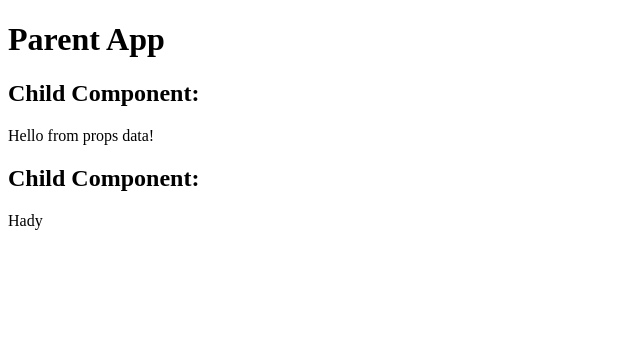
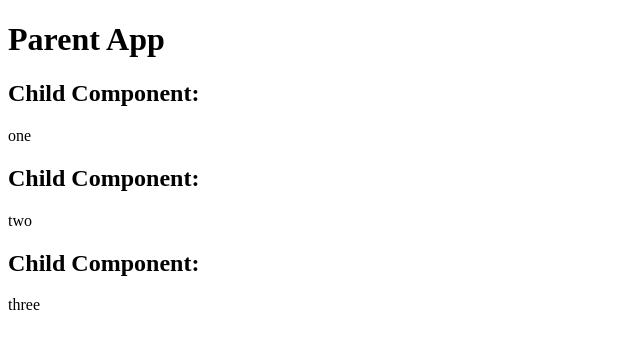
Before and after one commit to nandahadymulya/vue3-basic, a Vue app: page / in a window 1280 px wide. Shown: the top 348 px of the page, without its empty margins (0-640 px from the left). Built offline with nearby package versions, Linux system fonts and the light colour scheme.

Commit message:
feat: v-for component

```diff
--- a/src/App.vue
+++ b/src/App.vue
@@ -7,6 +7,7 @@ export default {
   components: { ChildComponent },
   data() {
     return {
+      todos: ["one", "two", "three"],
       message: "Hello from props data!",
     };
   },
@@ -15,8 +16,7 @@ export default {
 
 <template>
   <h1>Parent App</h1>
-  <ChildComponent :message="message" />
-  <child-component message="Hady" />
+  <ChildComponent v-for="todo in todos" :key="todo" :message="todo" />
 </template>
 
 <style scoped></style>
```
